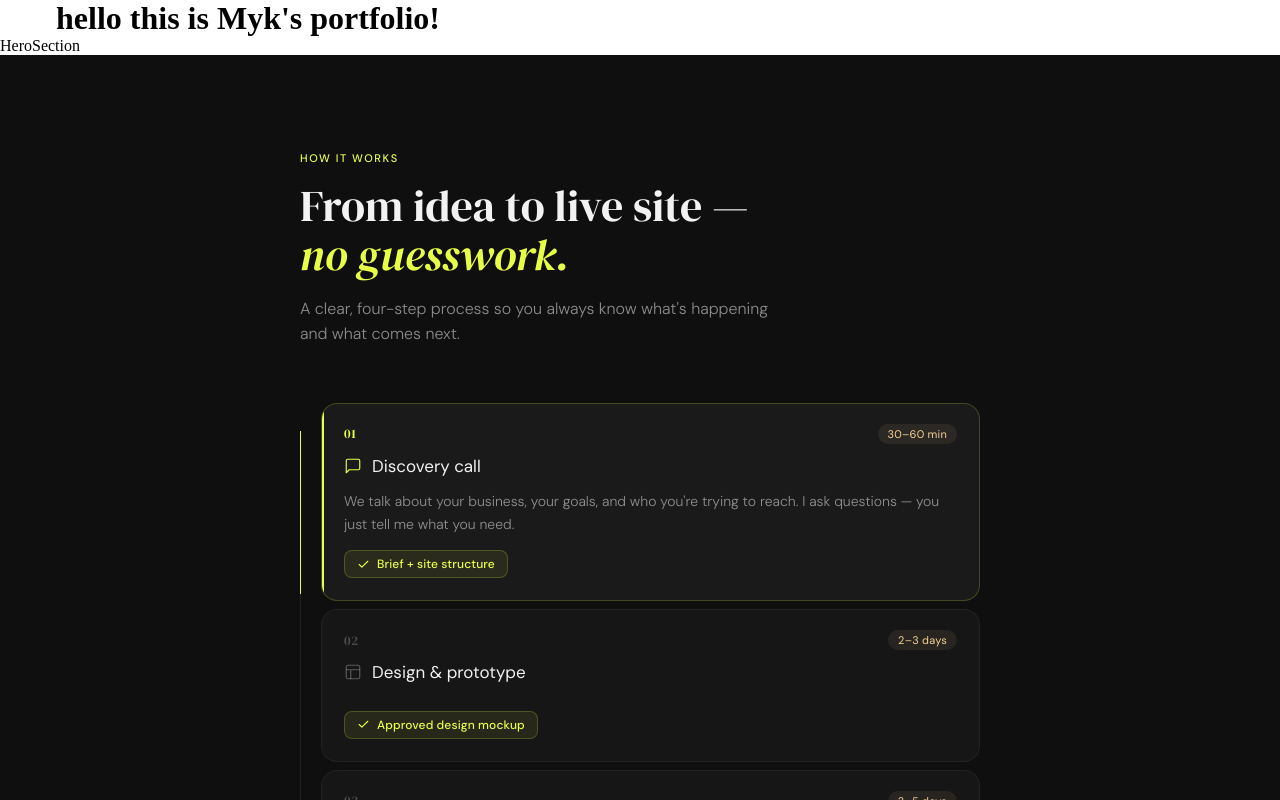
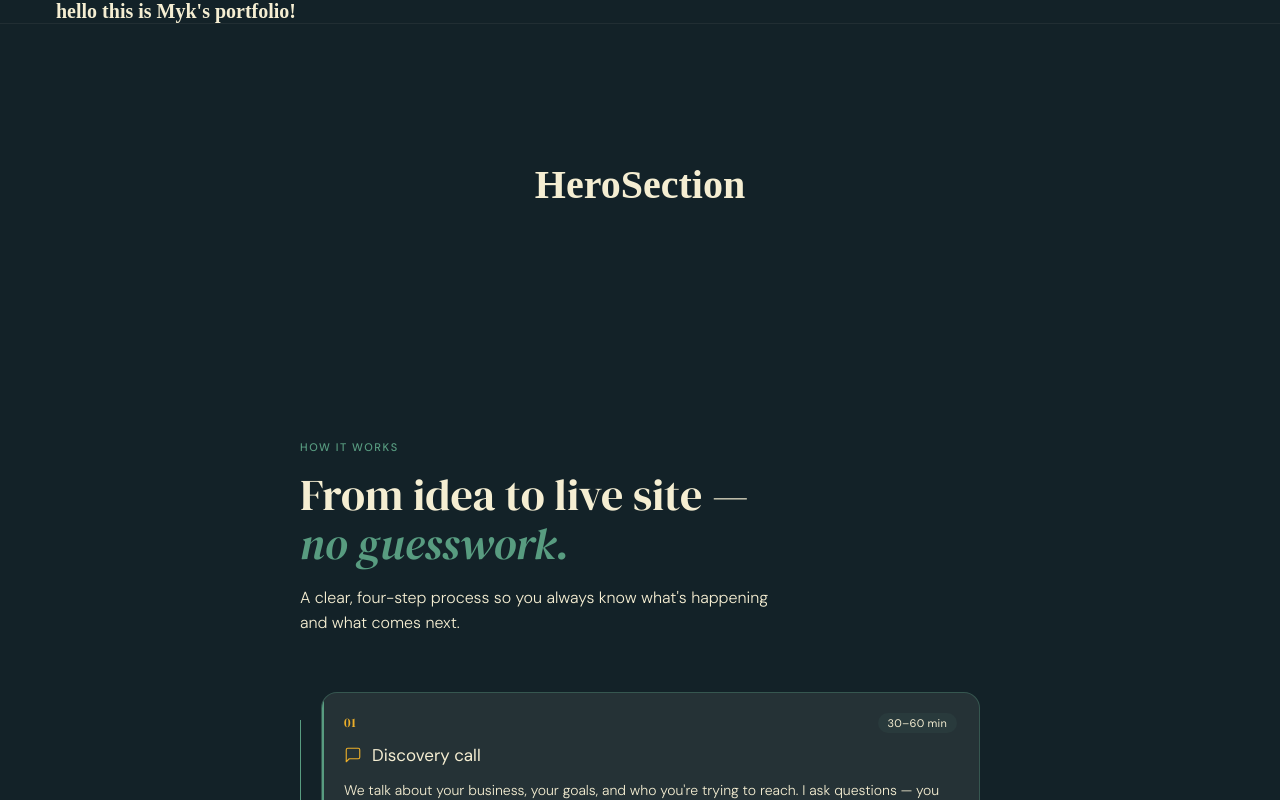
Before and after one commit to mykolamieshkov-web/personal-landing-page, a React (Vite) app: page / in a window 1280 px wide. Shown: the top 800 px of the page. Built offline with nearby package versions, Linux system fonts and the light colour scheme.

Commit message:
page sections upgrade

```diff
--- a/src/assets/styles/_root.scss
+++ b/src/assets/styles/_root.scss
@@ -3,10 +3,14 @@
     // переменная ширины ограничивающего контейнера
     --container-max-width: 1200px;
   // color-palette:
-//   --primary-color:#FFFFFF ;
-//   --secondary-color:rgba(18, 18, 18, 0.4);
-//   --accent-color:#FF6428 ;
-//   --hover-color:#ff6528d3;
+  --primary-color:#132228;
+  --secondary-color: #f5eed2;
+  --accent-color:#589c80 ;
+  --hover-color:#15e68f ;
+  --decoration-color: #EBAE29;
+}
 
-
+body {
+  color: var(--secondary-color);
+  background-color: var(--primary-color);
 }
--- a/src/widgets/Footer/Footer.scss
+++ b/src/widgets/Footer/Footer.scss
@@ -0,0 +1,12 @@
+@use '../palette' as *;
+
+.footer {
+  background: $bg;
+  color: $body-copy;
+  border-top: 1px solid $surface-border-subtle;
+
+  &__container {
+    padding-block: 2rem;
+    font-size: 0.875rem;
+  }
+}
--- a/src/widgets/Header/Header.scss
+++ b/src/widgets/Header/Header.scss
@@ -0,0 +1,23 @@
+@use '../palette' as *;
+@use '../../assets/styles/mixins/media' as media;
+
+.header {
+  background: $bg;
+  color: $body-copy;
+  border-bottom: 1px solid $surface-border-subtle;
+
+  &__container {
+    padding-block: 1rem;
+  }
+
+  &__logo h1 {
+    font-size: clamp(1rem, 2.5vw, 1.25rem);
+    font-weight: 600;
+    color: $body-copy;
+    margin: 0;
+
+    @include media.hover {
+      color: $hover;
+    }
+  }
+}
--- a/src/widgets/HeroSection/HeroSection.jsx
+++ b/src/widgets/HeroSection/HeroSection.jsx
@@ -1,12 +1,9 @@
 import React, { useState } from 'react';
 import './HeroSection.scss';
-import './HeroSection.js';
-
-
 
 function HeroSection() {
   return (
-    <div>HeroSection</div>
+    <section className="hero-section">HeroSection</section>
   )
 }
 
--- a/src/widgets/HeroSection/HeroSection.scss
+++ b/src/widgets/HeroSection/HeroSection.scss
@@ -0,0 +1,13 @@
+@use '../palette' as *;
+
+.hero-section {
+  background: $bg;
+  color: $body-copy;
+  padding: 4rem 1.5rem;
+  min-height: 40vh;
+  display: flex;
+  align-items: center;
+  justify-content: center;
+  font-size: clamp(1.5rem, 4vw, 2.5rem);
+  font-weight: 600;
+}
--- a/src/widgets/ProcessSection/ProcessSection.scss
+++ b/src/widgets/ProcessSection/ProcessSection.scss
@@ -1,17 +1,8 @@
-// ─── Palette ────────────────────────────────────────────────────────────────
-$bg:               #0F0F0F;
-$bg-card:          #161616;
-$bg-card-featured: #1A1A1A;
-$border:           #E8FF47;
-$border-featured:  rgba(255, 255, 255, 0.15);
-$text-primary:     #F2F2F2;
-$text-secondary:   #f2f2f2;
-$text-muted:       #F8d299;
-$accent:           #E8FF47;
-$accent-dim:       rgba(232, 255, 71, 0.08);
-$accent-border:    rgba(232, 255, 71, 0.2);
-$radius:           16px;
-$radius-sm:        8px;
+@use '../palette' as *;
+@use '../../assets/styles/mixins/media' as media;
+
+$radius:    16px;
+$radius-sm: 8px;
 
 // ─── Typography ─────────────────────────────────────────────────────────────
 // Pair: DM Serif Display (editorial punch) + DM Sans (clean body)
@@ -34,7 +25,7 @@ $radius-sm:        8px;
   background: $bg;
   padding: 96px 24px;
   font-family: 'DM Sans', sans-serif;
-  color: $text-primary;
+  color: $body-copy;
 
   // Entrance animation
   opacity: 0;
@@ -70,7 +61,7 @@ $radius-sm:        8px;
     font-size: clamp(32px, 5vw, 44px);
     font-weight: 400;
     line-height: 1.12;
-    color: $text-primary;
+    color: $body-copy;
     margin: 0 0 16px;
   }
 
@@ -83,7 +74,7 @@ $radius-sm:        8px;
     font-size: 16px;
     font-weight: 300;
     line-height: 1.6;
-    color: rgba($text-secondary, 0.55);
+    color: $body-copy;
     margin: 0;
     max-width: 480px;
   }
@@ -98,7 +89,7 @@ $radius-sm:        8px;
   &__line {
     flex-shrink: 0;
     width: 1px;
-    background: rgba(255, 255, 255, 0.08);
+    background: $surface-border;
     margin-top: 28px;
     // Height = cards total height; JS controls fill
     align-self: stretch;
@@ -113,7 +104,7 @@ $radius-sm:        8px;
     width: 100%;
     background: $accent;
     @include transition(height, 0.4s, cubic-bezier(0.4, 0, 0.2, 1));
-    box-shadow: 0 0 8px rgba($accent, 0.4);
+    box-shadow: 0 0 8px $accent-glow;
   }
 
   &__steps {
@@ -132,17 +123,17 @@ $radius-sm:        8px;
     gap: 16px;
     margin-top: 40px;
     padding-top: 32px;
-    border-top: 1px solid rgba(255, 255, 255, 0.06);
+    border-top: 1px solid $surface-border-subtle;
   }
 
   &__footer-note {
     font-size: 14px;
-    color: rgba($text-secondary, 0.4);
+    color: $body-copy;
     margin: 0;
 
     &::before {
       content: '⌀ ';
-      color: $text-muted;
+      color: $decoration;
     }
   }
 
@@ -151,7 +142,7 @@ $radius-sm:        8px;
     align-items: center;
     gap: 8px;
     background: $accent;
-    color: #0a0a0a;
+    color: $on-accent;
     font-family: 'DM Sans', sans-serif;
     font-size: 14px;
     font-weight: 500;
@@ -159,15 +150,17 @@ $radius-sm:        8px;
     border-radius: $radius-sm;
     border: none;
     cursor: pointer;
-    @include transition(opacity);
+    @include transition(transform box-shadow background, 0.25s, cubic-bezier(0.34, 1.4, 0.64, 1));
     @include focus-ring;
 
     svg {
       @include transition(transform);
     }
 
-    &:hover {
-      opacity: 0.88;
+    @include media.hover {
+      background: $hover;
+      transform: translateY(-2px);
+      box-shadow: 0 10px 28px $hover-glow;
 
       svg {
         transform: translateX(3px);
@@ -175,7 +168,7 @@ $radius-sm:        8px;
     }
 
     &:active {
-      transform: scale(0.98);
+      transform: translateY(0) scale(0.98);
     }
   }
 }
@@ -183,7 +176,7 @@ $radius-sm:        8px;
 // ─── Step Card ──────────────────────────────────────────────────────────────
 .step-card {
   background: $bg-card;
-  border: 1px solid rgba(255, 255, 255, 0.05);
+  border: 1px solid $surface-border-subtle;
   border-radius: $radius;
   padding: 20px 22px;
   cursor: pointer;
@@ -206,8 +199,8 @@ $radius-sm:        8px;
     @include transition(opacity transform);
   }
 
-  &:hover {
-    border-color: rgba(255, 255, 255, 0.1);
+  @include media.hover {
+    border-color: $surface-border-hover;
     background: $bg-card-featured;
   }
 
@@ -221,7 +214,7 @@ $radius-sm:        8px;
     }
 
     .step-card__number {
-      color: $accent;
+      color: $decoration;
     }
   }
 
@@ -237,15 +230,15 @@ $radius-sm:        8px;
     font-family: 'DM Serif Display', serif;
     font-size: 13px;
     letter-spacing: 0.06em;
-    color: rgba($text-secondary, 0.25);
+    color: $decoration;
     @include transition(color);
   }
 
   &__duration {
     font-size: 11px;
     font-weight: 400;
-    color: $text-muted;
-    background: rgba($text-muted, 0.08);
+    color: $body-copy;
+    background: $muted-bg;
     padding: 3px 10px;
     border-radius: 20px;
     letter-spacing: 0.02em;
@@ -265,21 +258,17 @@ $radius-sm:        8px;
   }
 
   &__icon {
-    color: rgba($text-secondary, 0.3);
+    color: $decoration;
     display: flex;
     align-items: center;
     flex-shrink: 0;
     @include transition(color);
-
-    .step-card--active & {
-      color: $accent;
-    }
   }
 
   &__title {
     font-size: 17px;
     font-weight: 400;
-    color: $text-primary;
+    color: $body-copy;
     margin: 0;
     line-height: 1.2;
   }
@@ -305,7 +294,7 @@ $radius-sm:        8px;
     font-size: 14px;
     font-weight: 300;
     line-height: 1.65;
-    color: rgba($text-secondary, 0.55);
+    color: $body-copy;
     margin: 0 0 14px;
     padding-top: 2px;
   }
--- /dev/null
+++ b/src/widgets/_palette.scss
@@ -0,0 +1,29 @@
+// Widget tokens — sourced from src/assets/styles/_root.scss CSS variables
+
+$bg: var(--primary-color);
+$bg-card: color-mix(in srgb, var(--secondary-color) 5%, var(--primary-color));
+$bg-card-featured: color-mix(in srgb, var(--secondary-color) 8%, var(--primary-color));
+$bg-card-hover: color-mix(in srgb, var(--secondary-color) 10%, var(--primary-color));
+$border: var(--accent-color);
+$border-featured: color-mix(in srgb, var(--secondary-color) 15%, transparent);
+$text-primary: var(--secondary-color);
+$text-secondary: var(--secondary-color);
+$body-copy: var(--secondary-color);
+$text-muted: var(--accent-color);
+$accent: var(--accent-color);
+$hover: var(--hover-color);
+$hover-glow: color-mix(in srgb, var(--hover-color) 45%, transparent);
+$decoration: var(--decoration-color);
+$on-accent: var(--primary-color);
+$accent-dim: color-mix(in srgb, var(--accent-color) 12%, transparent);
+$accent-border: color-mix(in srgb, var(--accent-color) 35%, transparent);
+$accent-glow: color-mix(in srgb, var(--accent-color) 40%, transparent);
+$surface-border: color-mix(in srgb, var(--secondary-color) 8%, transparent);
+$surface-border-subtle: color-mix(in srgb, var(--secondary-color) 6%, transparent);
+$surface-border-hover: color-mix(in srgb, var(--secondary-color) 10%, transparent);
+$text-faded: color-mix(in srgb, var(--secondary-color) 55%, transparent);
+$text-subtle: color-mix(in srgb, var(--secondary-color) 40%, transparent);
+$text-ghost: color-mix(in srgb, var(--secondary-color) 25%, transparent);
+$text-dim: color-mix(in srgb, var(--secondary-color) 30%, transparent);
+$muted-bg: color-mix(in srgb, var(--accent-color) 8%, transparent);
+$surface-hover: color-mix(in srgb, var(--secondary-color) 3%, transparent);
```
Also changed, not shown: src/widgets/PricingSection/PricingSection.scss (+61 -39 lines), 5 other files (tests, documents, lock files or other folders).
